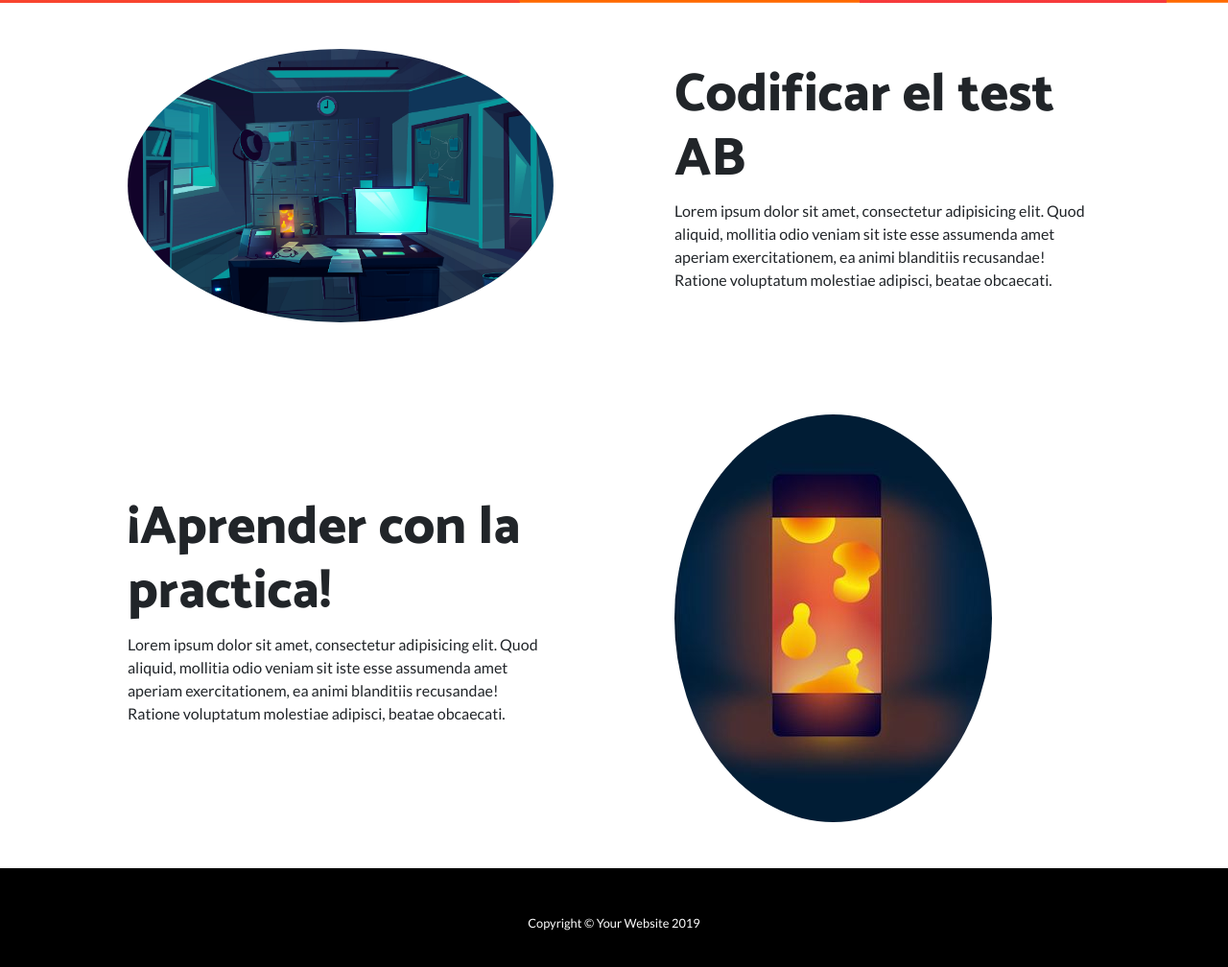
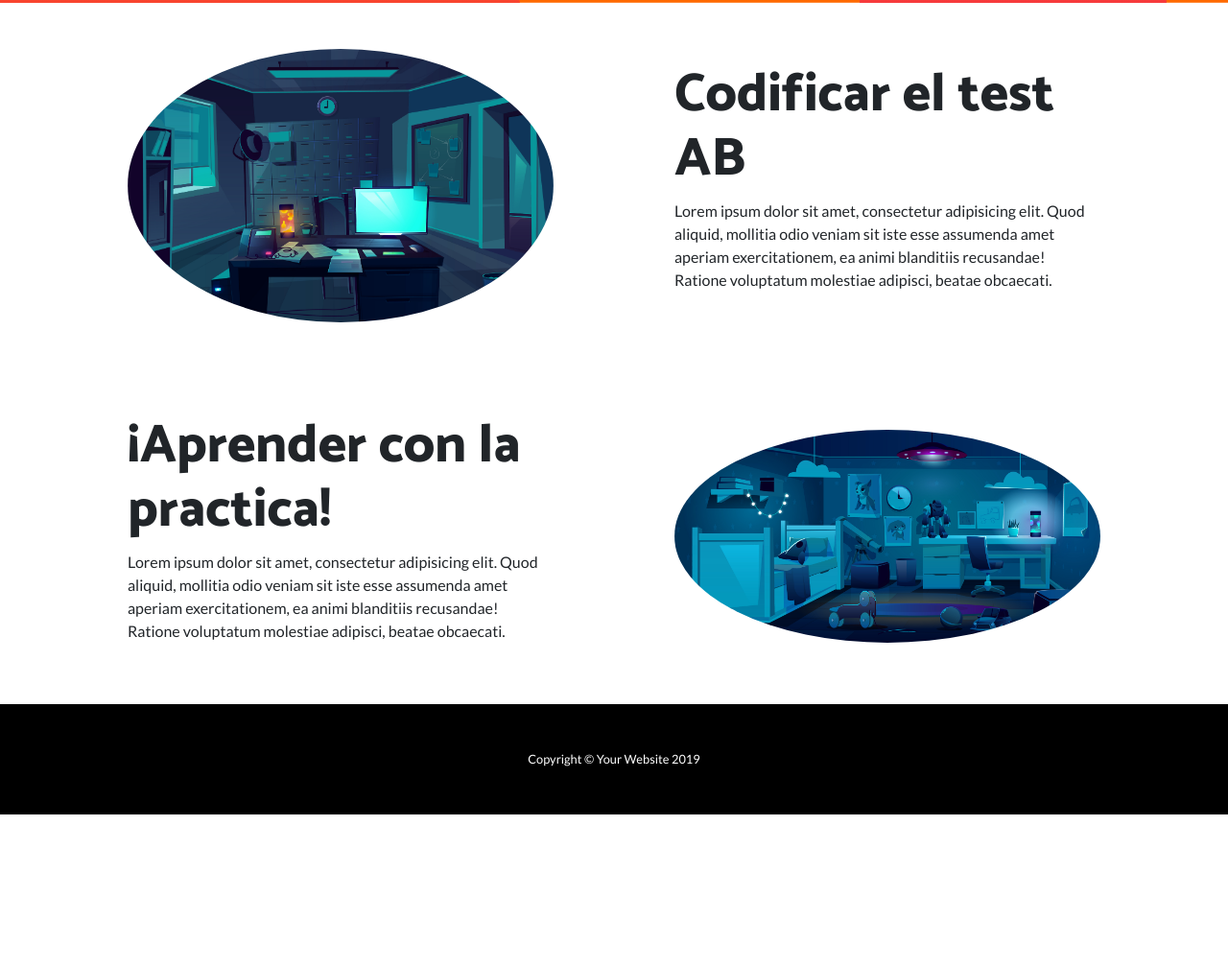
Before and after one commit to thaisruda/test-ab, a website: page index.html in a window 1280 px wide. Shown: the part 684-1692 px from the top of the page at 96% size. After the commit the page ends 1533 px from the top, so only its background shows below. Drawn offline with Linux system fonts and the light colour scheme.

Commit message:
Update index.html

```diff
--- a/index.html
+++ b/index.html
@@ -91,7 +91,7 @@
       <div class="row align-items-center">
         <div class="col-lg-6 order-lg-2">
           <div class="p-5">
-            <img class="img-fluid rounded-circle" src="img/lampada6.jpg" alt="">
+            <img class="img-fluid rounded-circle" src="img/lampada7.jpg" alt="">
           </div>
         </div>
         <div class="col-lg-6 order-lg-1">
```
